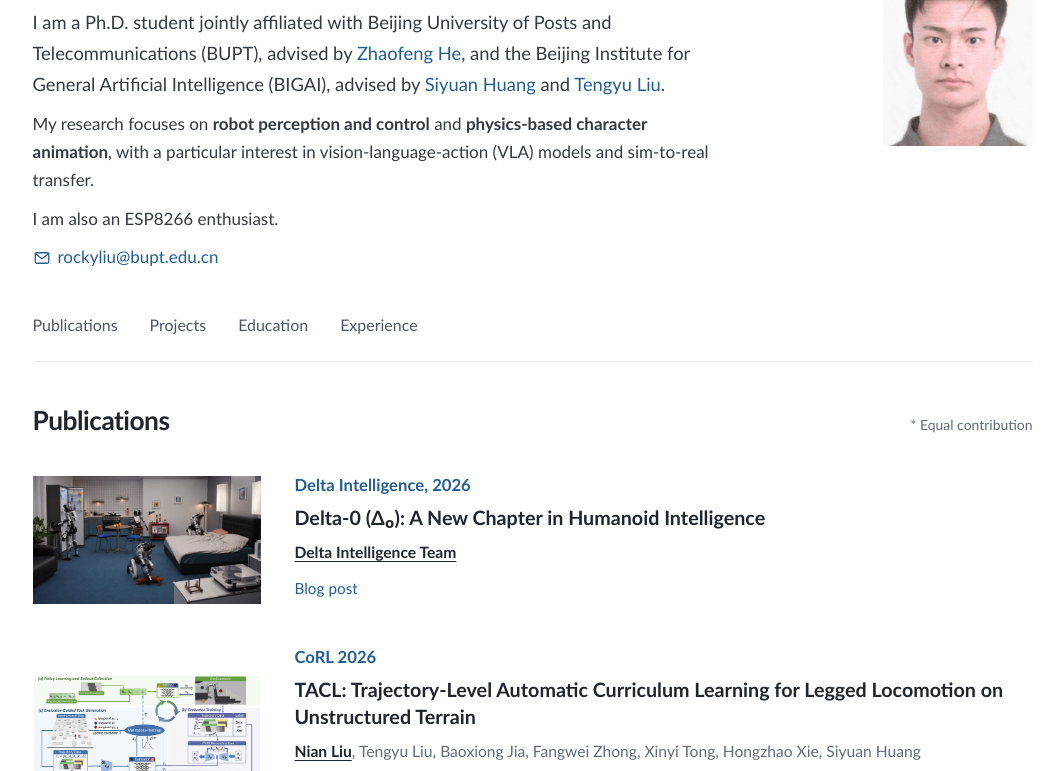
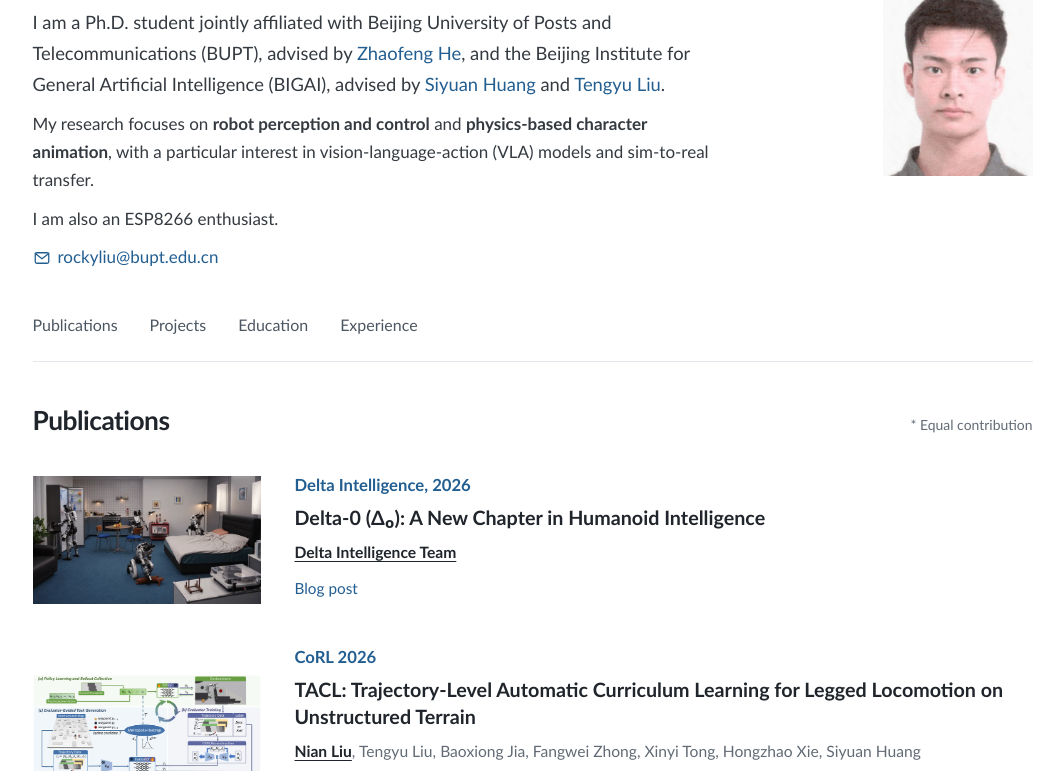
Before and after one commit to liu-rocky/liu-rocky.github.io, a plain HTML site: page index.html in a window 1280 px wide. Shown: the part 134-905 px from the top of the page, without its empty margins (100-1164 px from the left). Drawn offline with Linux system fonts and the light colour scheme.

Commit message:
Adjust portrait vertical spacing

```diff
--- a/css/style.css
+++ b/css/style.css
@@ -49,7 +49,7 @@ section > h2, .section-heading { margin-bottom: 32px; }
 .about { display: grid; grid-template-columns: minmax(0, 1fr) 150px; column-gap: 68px; row-gap: 20px; align-items: start; }
 .identity { grid-column: 1; grid-row: 1; }
 .affiliation { margin-top: 9px; color: var(--muted); font-size: 1rem; }
-.portrait { grid-column: 2; grid-row: 1 / span 2; width: 150px; margin-top: 6px; border-radius: 2px; }
+.portrait { grid-column: 2; grid-row: 1 / span 2; width: 150px; margin-top: 36px; border-radius: 2px; }
 .biography { grid-column: 1; grid-row: 2; max-width: 690px; }
 .research-intro { margin: 0; font-size: 1.08rem; line-height: 1.7; }
 .research-intro strong { color: var(--ink); }
```
